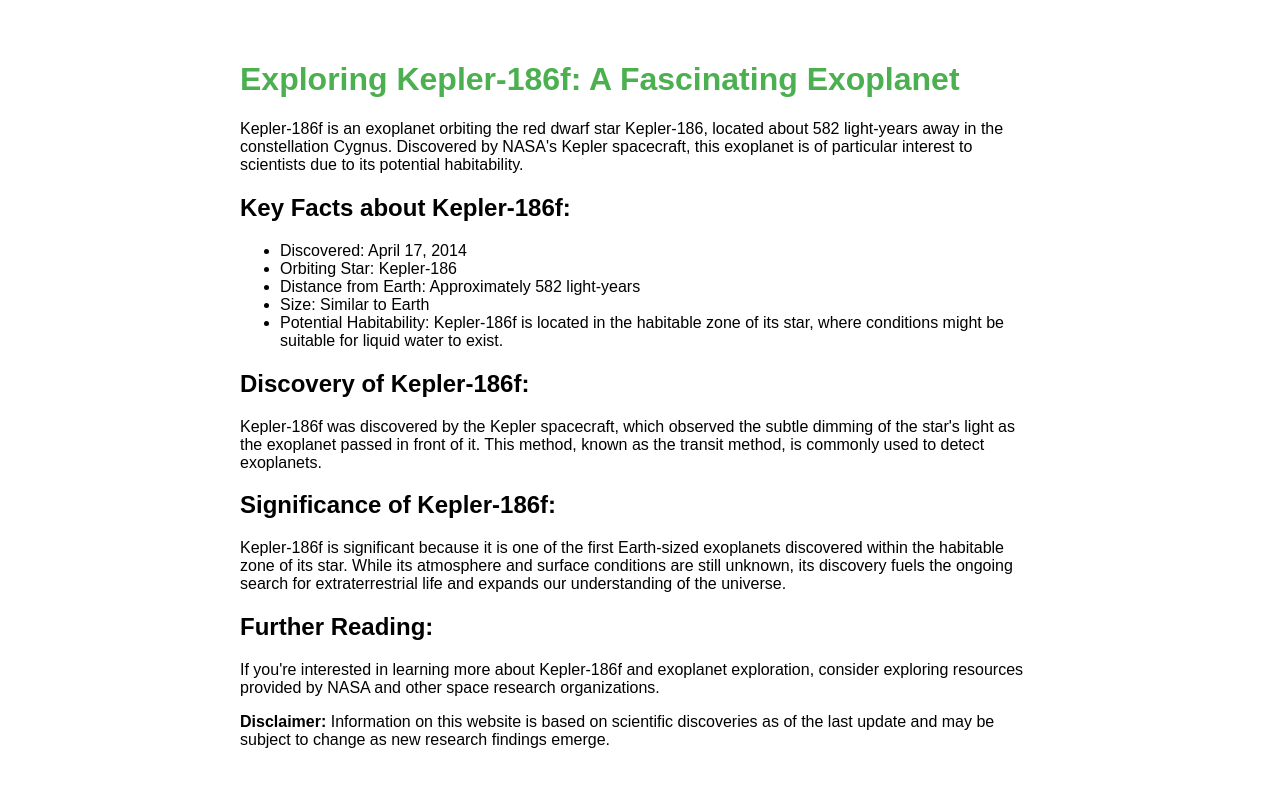
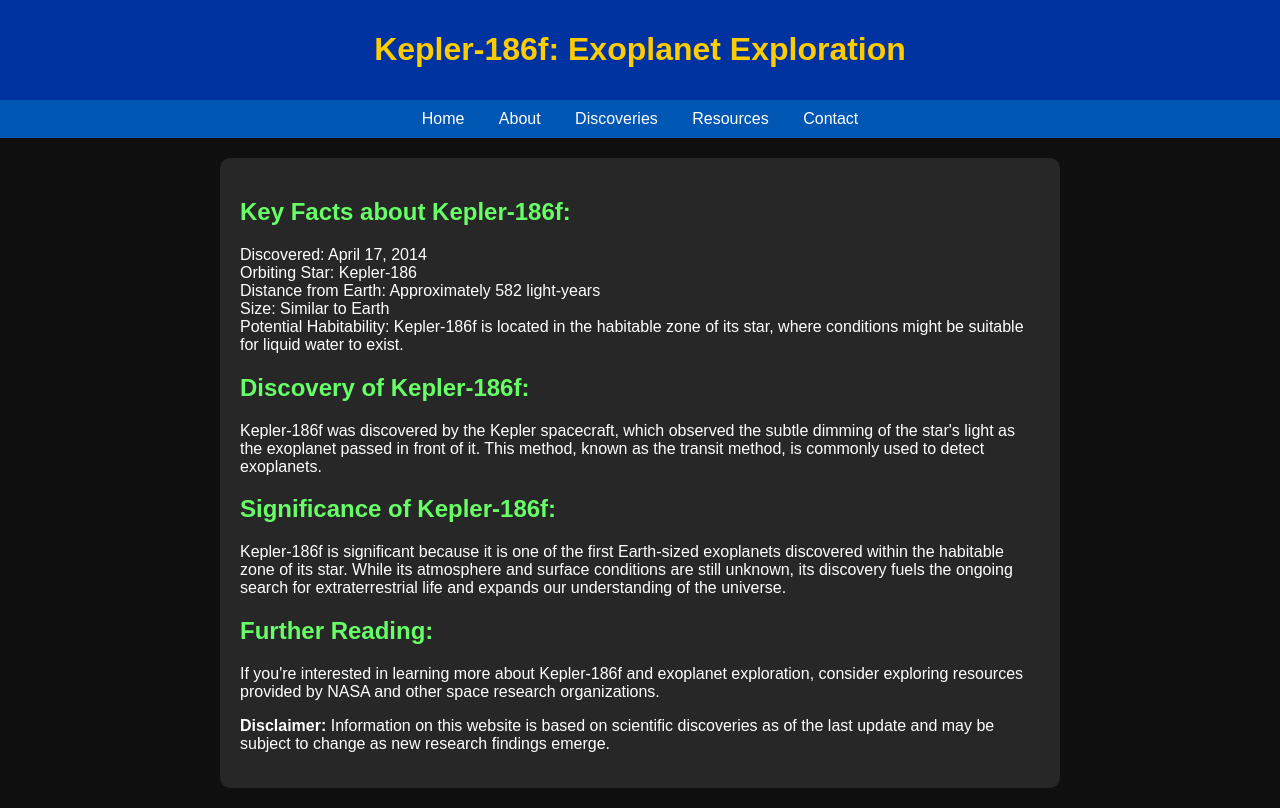
Before and after one commit to Vivexplorer/Kepler186f, a plain HTML site: page index.html in a window 1280 px wide. Drawn offline with Linux system fonts and the light colour scheme.

Commit message:
Update index.html

```diff
--- a/index.html
+++ b/index.html
@@ -8,30 +8,71 @@
     <style>
         body {
             font-family: Arial, sans-serif;
-            margin: 20px;
+            margin: 0;
+            padding: 0;
+            background-color: #0f0f0f;
+            color: #ffffff;
+        }
+
+        header {
+            background-color: #0033a0;
+            padding: 10px 0;
+            text-align: center;
+        }
+
+        nav {
+            background-color: #0056b3;
+            padding: 10px 0;
+            text-align: center;
+        }
+
+        nav a {
+            color: #ffffff;
+            margin: 0 15px;
+            text-decoration: none;
+        }
+
+        .container {
+            max-width: 800px;
+            margin: 20px auto;
             padding: 20px;
+            background-color: rgba(255, 255, 255, 0.1);
+            border-radius: 10px;
         }
 
         h1 {
-            color: #4CAF50;
+            color: #ffcc00;
+        }
+
+        h2 {
+            color: #66ff66;
+        }
+
+        ul {
+            list-style: none;
+            padding: 0;
         }
 
         p {
             margin-bottom: 15px;
         }
-
-        .container {
-            max-width: 800px;
-            margin: 0 auto;
-        }
     </style>
 </head>
 
 <body>
+    <header>
+        <h1>Kepler-186f: Exoplanet Exploration</h1>
+    </header>
+
+    <nav>
+        <a href="#">Home</a>
+        <a href="#">About</a>
+        <a href="#">Discoveries</a>
+        <a href="#">Resources</a>
+        <a href="#">Contact</a>
+    </nav>
+
     <div class="container">
-        <h1>Exploring Kepler-186f: A Fascinating Exoplanet</h1>
-        <p>Kepler-186f is an exoplanet orbiting the red dwarf star Kepler-186, located about 582 light-years away in the constellation Cygnus. Discovered by NASA's Kepler spacecraft, this exoplanet is of particular interest to scientists due to its potential habitability.</p>
-
         <h2>Key Facts about Kepler-186f:</h2>
         <ul>
             <li>Discovered: April 17, 2014</li>
```
